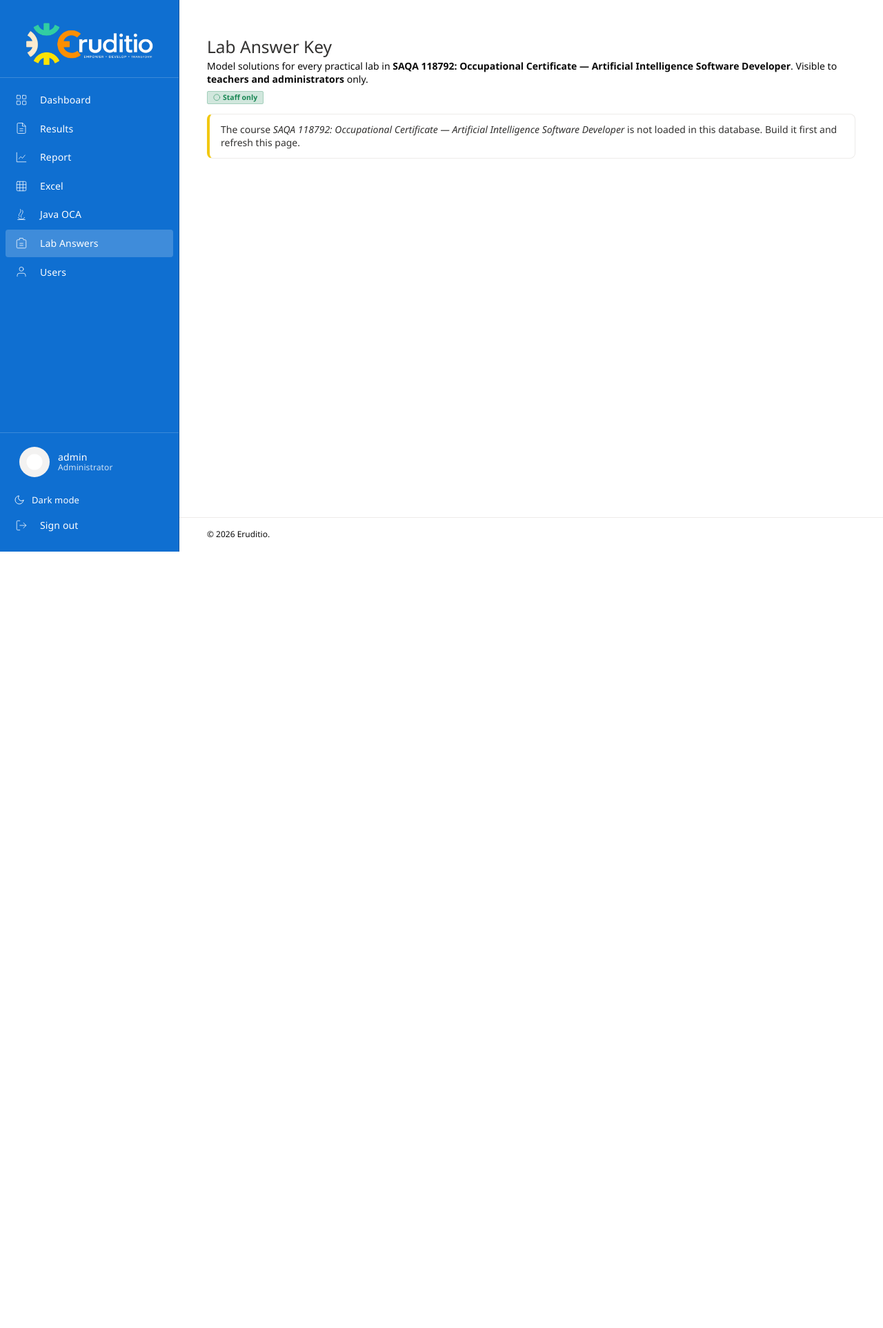
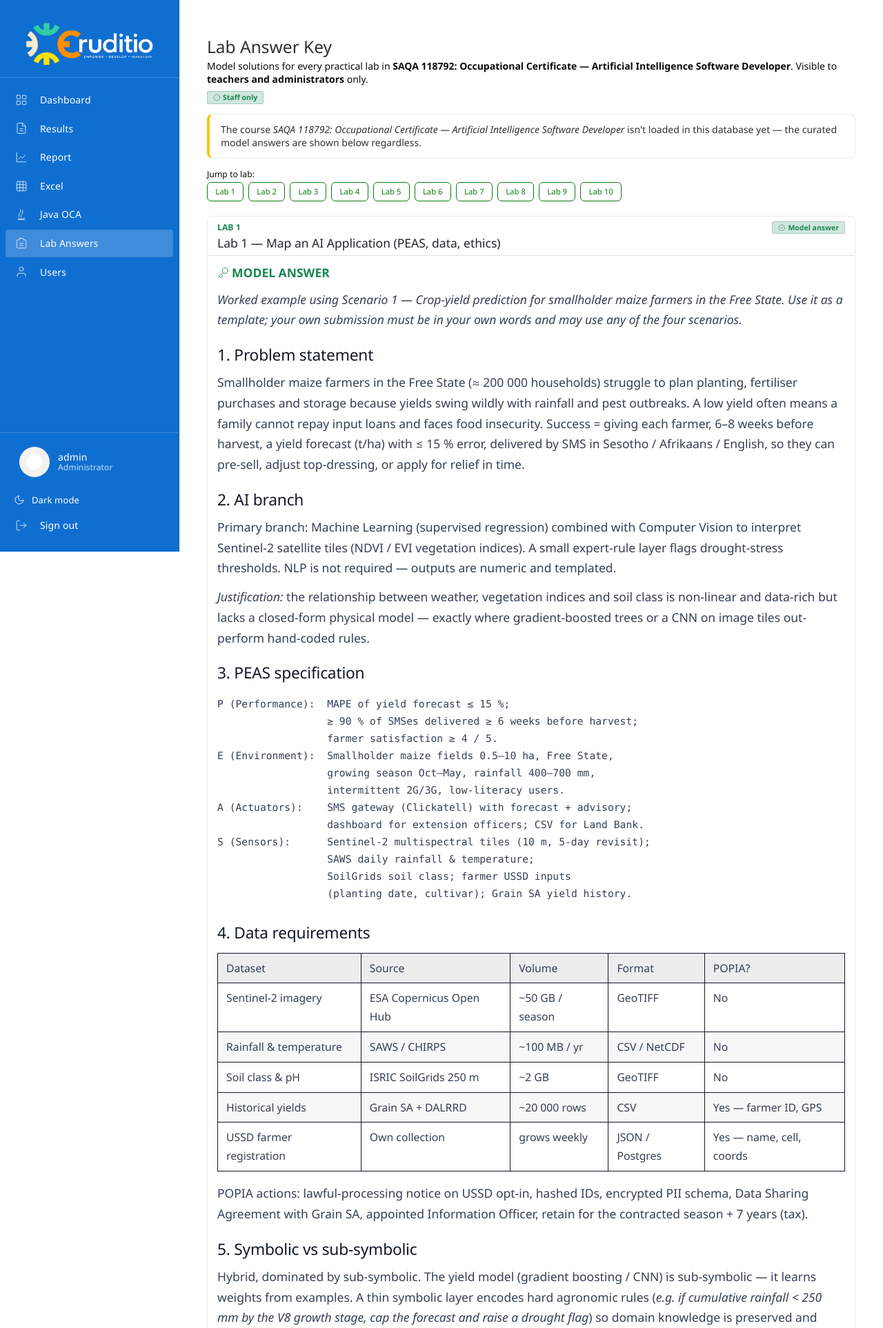
Before and after one commit to andrekyle/eruditiolms, a Flask app: page /teacher/lab-answers in a window 1280 px wide. Shown: the top 1926 px of the page at 69% size. Before the commit the page ends 800 px from the top, so only its background shows below. Run offline with Flask 3, Linux system fonts and the light colour scheme; a user stored in the database is signed in; data comes from the database, SQL or seed files in the repository.

Commit message:
Fix lab answer key: render curated answers independent of DB content_type
- Render the 10 model answers from _saqa_aisd_answers.LAB_ANSWERS even when the SAQA course has no task-type lessons (was returning empty page).- Add LAB_TITLES and LAB_LESSON_HINTS so the page is self-contained and optionally links to the matching DB lesson via title substring.- Move LAB_ANSWERS import to module top so Vercel bundles it.- Template now consumes a list of lab dicts instead of (lesson, answer) tuples.

```diff
--- a/_saqa_aisd_answers.py
+++ b/_saqa_aisd_answers.py
@@ -14,6 +14,36 @@ Authoring guidelines:
       code, ``<ul>``/``<ol>`` for lists.
     * Never use dark-blue text. Use the lesson-content default colours.
 """
+
+# Short, human-friendly lab titles. Keyed by 1-based lab number.
+LAB_TITLES = {
+    1:  "Lab 1 — Map an AI Application (PEAS, data, ethics)",
+    2:  "Lab 2 — Descriptive Statistics and Hypothesis Testing",
+    3:  "Lab 3 — Frame an AI Problem and Draft an SDD",
+    4:  "Lab 4 — Clean and Analyse Sales Data with a Spreadsheet",
+    5:  "Lab 5 — Empirical Algorithm Complexity",
+    6:  "Lab 6 — SQL, Python and Web Scraping",
+    7:  "Lab 7 — Choose the Right Machine-Learning Approach",
+    8:  "Lab 8 — End-to-End Classifier with scikit-learn",
+    9:  "Lab 9 — Train a Neural Network on MNIST in Keras",
+    10: "Lab 10 — Design-Thinking Sprint for a Responsible AI Solution",
+}
+
+# Substring (case-insensitive) used to match the corresponding lesson row in the
+# database, so the page can deep-link to the student-facing lesson page when it
+# exists. Source lesson titles end in " — Practical Lab".
+LAB_LESSON_HINTS = {
+    1:  "Overview of Artificial Intelligence",
+    2:  "Mathematics and Statistics",
+    3:  "Analytical Thinking",
+    4:  "Data, Databases",
+    5:  "Computing Theory",
+    6:  "SQL, Python and Data Scraping",
+    7:  "AI, Machine Learning and Deep Learning Fundamentals",
+    8:  "Machine Learning with Python",
+    9:  "Deep Learning",
+    10: "Governance, Ethics",
+}
 
 LAB_ANSWERS = {}
 
--- a/app.py
+++ b/app.py
@@ -15,6 +15,13 @@ try:
     load_dotenv()
 except ImportError:
     pass
+
+# Curated model answers for the SAQA 118792 AISD course (staff-only page).
+# Imported at module load so that Vercel's bundler always includes the file.
+try:
+    from _saqa_aisd_answers import LAB_ANSWERS as SAQA_LAB_ANSWERS
+except Exception:  # pragma: no cover — fall back to empty dict if missing
+    SAQA_LAB_ANSWERS = {}
 
 app = Flask(__name__)
 
@@ -2331,21 +2338,33 @@ def init_db():
 @login_required
 @requires_staff
 def lab_answers():
-    from _saqa_aisd_answers import LAB_ANSWERS as SAQA_LAB_ANSWERS
+    from _saqa_aisd_answers import LAB_TITLES, LAB_LESSON_HINTS
 
     course = (Course.query
               .filter(Course.title.ilike('%SAQA 118792%'))
               .first())
 
+    # Build the list straight from the curated answers dict so the page works
+    # even if the SAQA course hasn't been built into the DB yet. When matching
+    # lesson rows exist, attach them so we can link to the student-facing page.
+    course_lessons = sorted(course.lessons,
+                            key=lambda l: (l.order or 0, l.id)) if course else []
+
+    def _find_lesson(hint):
+        h = hint.lower()
+        for l in course_lessons:
+            if 'practical lab' in (l.title or '').lower() and h in (l.title or '').lower():
+                return l
+        return None
+
     labs = []
-    if course is not None:
-        ordered = sorted(course.lessons, key=lambda x: (x.order or 0, x.id))
-        # Pair every task lesson with its curated answer (keyed by lesson order)
-        for lesson in ordered:
-            if lesson.content_type != 'task':
-                continue
-            answer_html = SAQA_LAB_ANSWERS.get(lesson.order or 0)
-            labs.append((lesson, answer_html))
+    for n in sorted(SAQA_LAB_ANSWERS.keys()):
+        labs.append({
+            'order':       n,
+            'title':       LAB_TITLES.get(n, f'Lab {n}'),
+            'lesson':      _find_lesson(LAB_LESSON_HINTS.get(n, '')),
+            'answer_html': SAQA_LAB_ANSWERS[n],
+        })
 
     return render_template(
         'teacher/lab_answers.html',
--- a/templates/teacher/lab_answers.html
+++ b/templates/teacher/lab_answers.html
@@ -30,19 +30,7 @@
         {% endfor %}
     {% endwith %}
 
-    {% if not course %}
-        <div class="alert alert-warning">
-            The course <em>SAQA 118792: Occupational Certificate &mdash;
-            Artificial Intelligence Software Developer</em> is not loaded in
-            this database. Build it first and refresh this page.
-        </div>
-    {% elif not labs %}
-        <div class="alert alert-info">
-            The course is loaded but has no lessons of type
-            <code>task</code> yet.
-        </div>
-    {% else %}
-
+    {% if course %}
         <div class="card shadow-sm mb-4">
             <div class="card-body py-3">
                 <div class="d-flex justify-content-between align-items-center flex-wrap gap-2">
@@ -56,65 +44,64 @@
                 </div>
             </div>
         </div>
+    {% else %}
+        <div class="alert alert-warning">
+            The course <em>SAQA 118792: Occupational Certificate &mdash;
+            Artificial Intelligence Software Developer</em> isn&apos;t loaded
+            in this database yet &mdash; the curated model answers are shown
+            below regardless.
+        </div>
+    {% endif %}
 
-        {# Quick-jump navigation #}
+    {% if labs %}
         <div class="mb-4">
             <div class="small text-muted mb-1">Jump to lab:</div>
             <div class="d-flex flex-wrap gap-2">
-                {% for lesson, _ in labs %}
-                    <a href="#lab-{{ lesson.id }}"
+                {% for lab in labs %}
+                    <a href="#lab-{{ lab.order }}"
                        class="btn btn-sm btn-outline-success">
-                        Lab {{ lesson.order or loop.index }}
+                        Lab {{ lab.order }}
                     </a>
                 {% endfor %}
             </div>
         </div>
+    {% endif %}
 
-        {% for lesson, answer_html in labs %}
-            <article id="lab-{{ lesson.id }}"
+    {% for lab in labs %}
+        <article id="lab-{{ lab.order }}"
                  class="card shadow-sm mb-4 border-0">
             <header class="card-header bg-body-tertiary border-bottom">
                 <div class="d-flex justify-content-between align-items-start flex-wrap gap-2">
                     <div>
                         <div class="text-uppercase small fw-semibold text-success mb-1">
-                                Lab {{ lesson.order or loop.index }}
+                            Lab {{ lab.order }}
                         </div>
-                            <h2 class="h5 mb-0">{{ lesson.title }}</h2>
+                        <h2 class="h5 mb-0">{{ lab.title }}</h2>
                     </div>
                     <div class="d-flex flex-wrap gap-2 align-items-center">
-                            {% if lesson.points %}
-                                <span class="badge bg-body-secondary text-body border">
-                                    {{ lesson.points }} pts
-                                </span>
-                            {% endif %}
-                            {% if answer_html %}
                         <span class="badge bg-success-subtle text-success border border-success-subtle">
                             <i class="bx bx-check-circle me-1"></i>Model answer
                         </span>
-                            {% else %}
-                                <span class="badge bg-warning-subtle text-warning-emphasis border border-warning-subtle">
-                                    Awaiting answer
-                                </span>
-                            {% endif %}
-                            <a href="{{ url_for('view_lesson', lesson_id=lesson.id) }}"
+                        {% if lab.lesson %}
+                            <a href="{{ url_for('view_lesson', lesson_id=lab.lesson.id) }}"
                                class="btn btn-sm btn-outline-secondary"
                                title="Open the student-facing lesson page">
                                 <i class="bx bx-show me-1"></i>Open lesson
                             </a>
+                        {% endif %}
                     </div>
                 </div>
             </header>
 
             <div class="card-body">
-                    {% if lesson.task_instructions or lesson.content %}
+                {% if lab.lesson and (lab.lesson.task_instructions or lab.lesson.content) %}
                     <details class="mb-4">
                         <summary class="small fw-semibold text-muted"
                                  style="cursor:pointer;">
                             Show task instructions
                         </summary>
-                            <div class="lesson-content mt-3 p-3 rounded
-                                        bg-body-tertiary border">
-                                {{ (lesson.task_instructions or lesson.content)|safe }}
+                        <div class="lesson-content mt-3 p-3 rounded bg-body-tertiary border">
+                            {{ (lab.lesson.task_instructions or lab.lesson.content)|safe }}
                         </div>
                     </details>
                 {% endif %}
@@ -122,15 +109,9 @@
                 <h3 class="h6 text-uppercase text-success fw-semibold mb-3">
                     <i class="bx bx-key me-1"></i>Model answer
                 </h3>
-                    {% if answer_html %}
                 <div class="lesson-content">
-                            {{ answer_html|safe }}
+                    {{ lab.answer_html|safe }}
                 </div>
-                    {% else %}
-                        <p class="text-muted fst-italic mb-0">
-                            No model answer has been authored for this lab yet.
-                        </p>
-                    {% endif %}
             </div>
 
             <footer class="card-footer bg-transparent text-end">
@@ -141,6 +122,5 @@
         </article>
     {% endfor %}
 
-    {% endif %}
 </div>
 {% endblock %}
```
Lines whose indentation alone changed are shown as unchanged.
